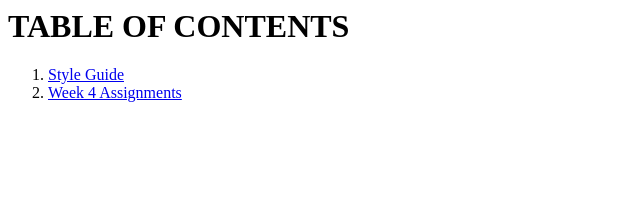
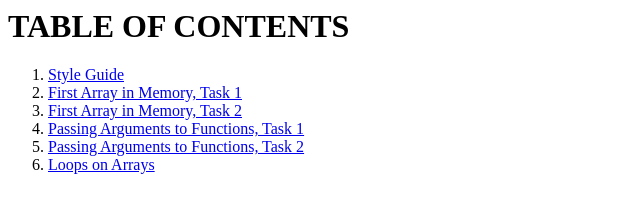
Before and after one commit to theweather/theweather.github.io, a plain HTML site: page toc.html in a window 1280 px wide. Shown: the whole page, without its empty margins (0-640 px from the left). Drawn offline with Linux system fonts and the light colour scheme.

Commit message:
TOC update

```diff
--- a/toc.html
+++ b/toc.html
@@ -2,7 +2,13 @@
   <h1>TABLE OF CONTENTS</h1>
   <ol>
     <li><a href="/style-guides/ES6-style-guide.html">Style Guide</a></li>
-    <li><a href="/Week4">Week 4 Assignments</a></li>
+    <li><a href="/Week4/firstArrayInMemory/task-01.js">First Array in Memory, Task 1</a></li>
+    <li><a href="/Week4/firstArrayInMemory/task-02.js">First Array in Memory, Task 2</a></li>
+    <li><a href="/Week4/passingArgumentsToFunctions/main-01.js">Passing Arguments to Functions, Task 1</a></li>
+    <li><a href="/Week4/passingArgumentsToFunctions/main-02.js">Passing Arguments to Functions, Task 2</a></li>
+    <li><a href="/Week4/loopsOnArrays/">Loops on Arrays</a></li>
+
+
 
 
   </ol>
```
